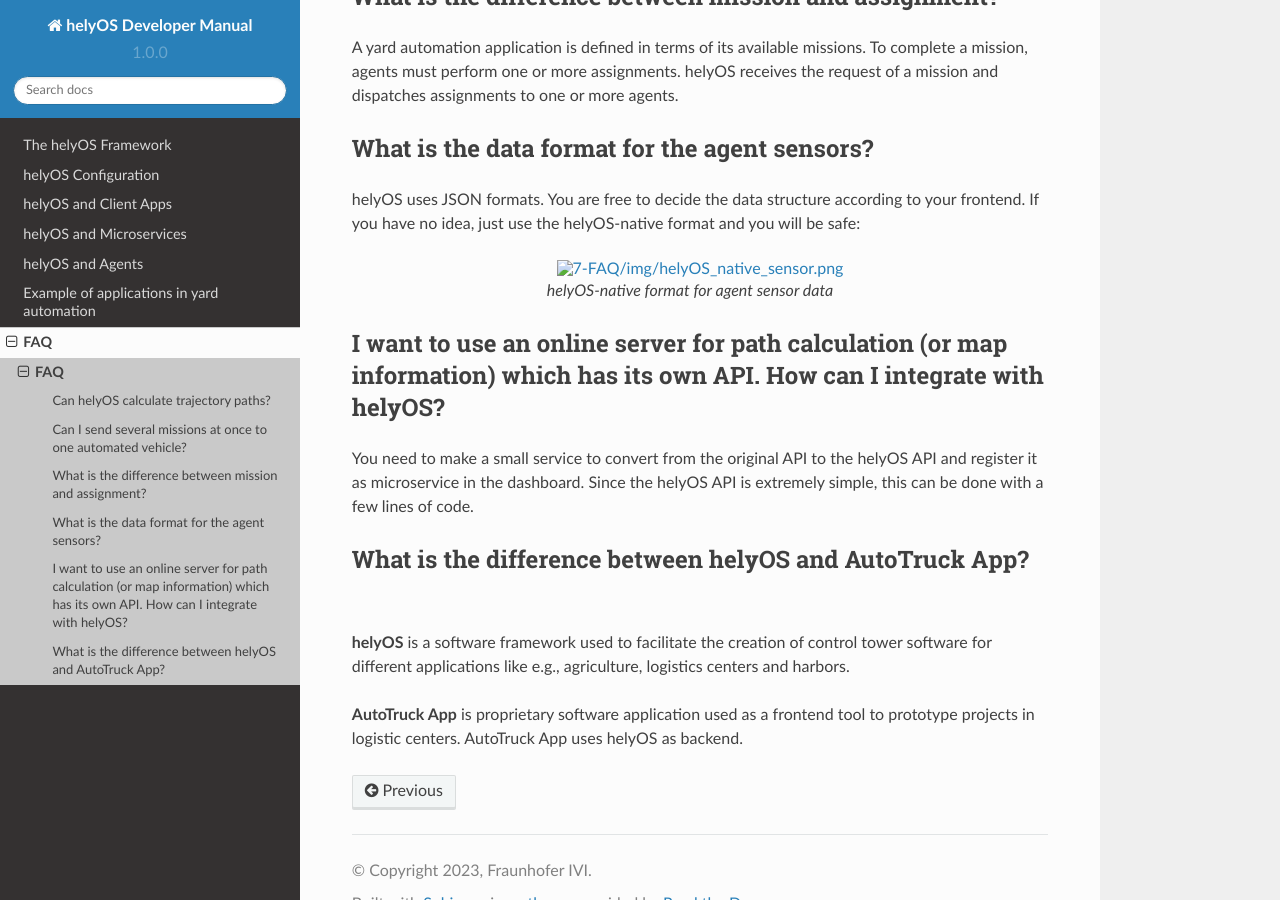
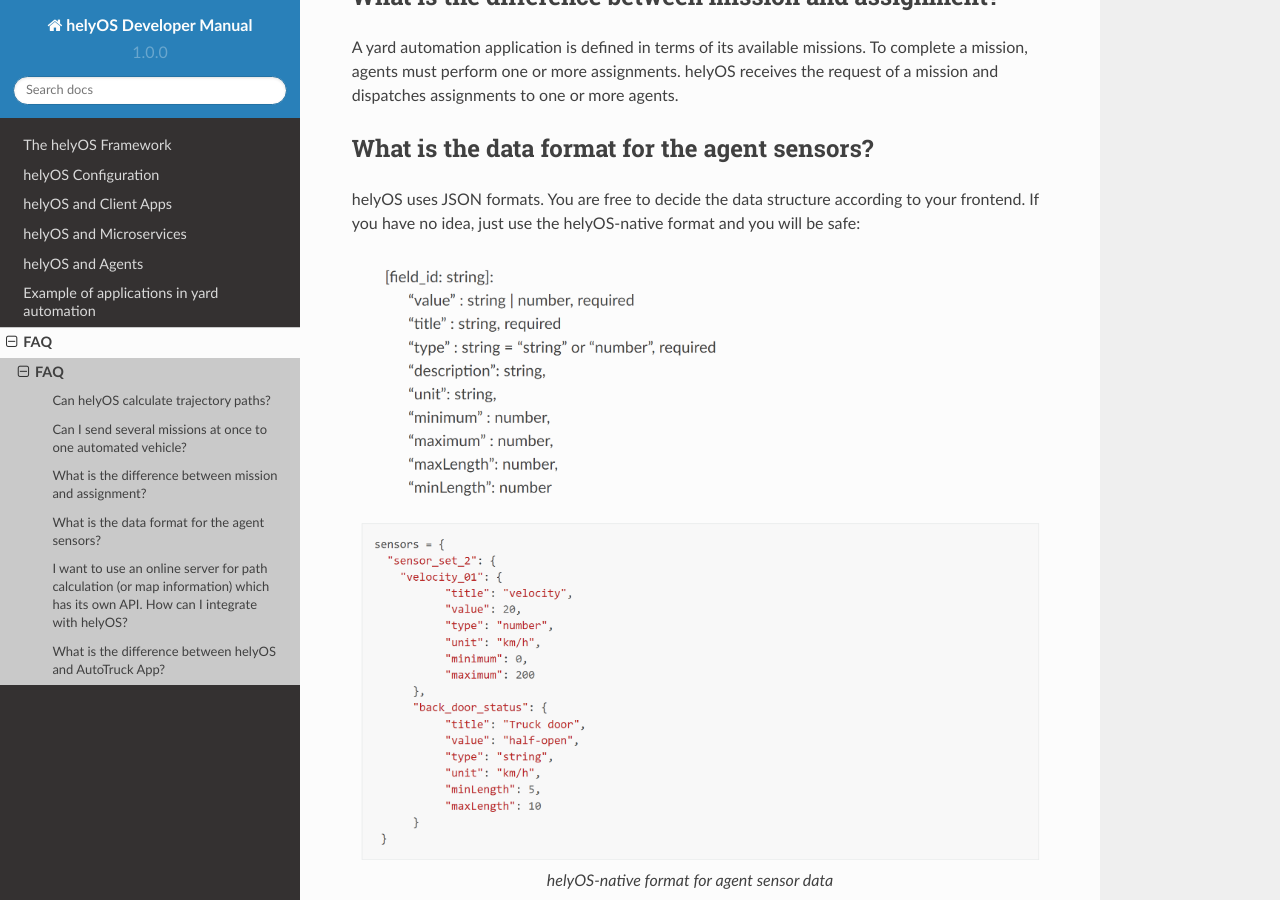
Before and after one commit to FraunhoferIVI/helyos-documentation, a Sphinx documentation site: the page built from docs/source/7-FAQ/FAQ.rst, in a window 1280 px wide and 900 px high, scrolled down 468 px. Built offline with Sphinx 7.4.7 and the Read the Docs theme 2.0.0, drawn with Linux system fonts in a browser that asks for light colours.

Commit message:
unix file name

```diff
--- a/docs/source/7-FAQ/FAQ.rst
+++ b/docs/source/7-FAQ/FAQ.rst
@@ -24,7 +24,7 @@
 helyOS uses JSON formats. You are free to decide the data structure according to your frontend.
 If you have no idea, just use the helyOS-native format and you will be safe:
 
-.. figure:: ./img/helyOS_native_sensor.png
+.. figure:: ./img/helyos_native_sensor.png
     :align: center
     :width: 700
 
```
